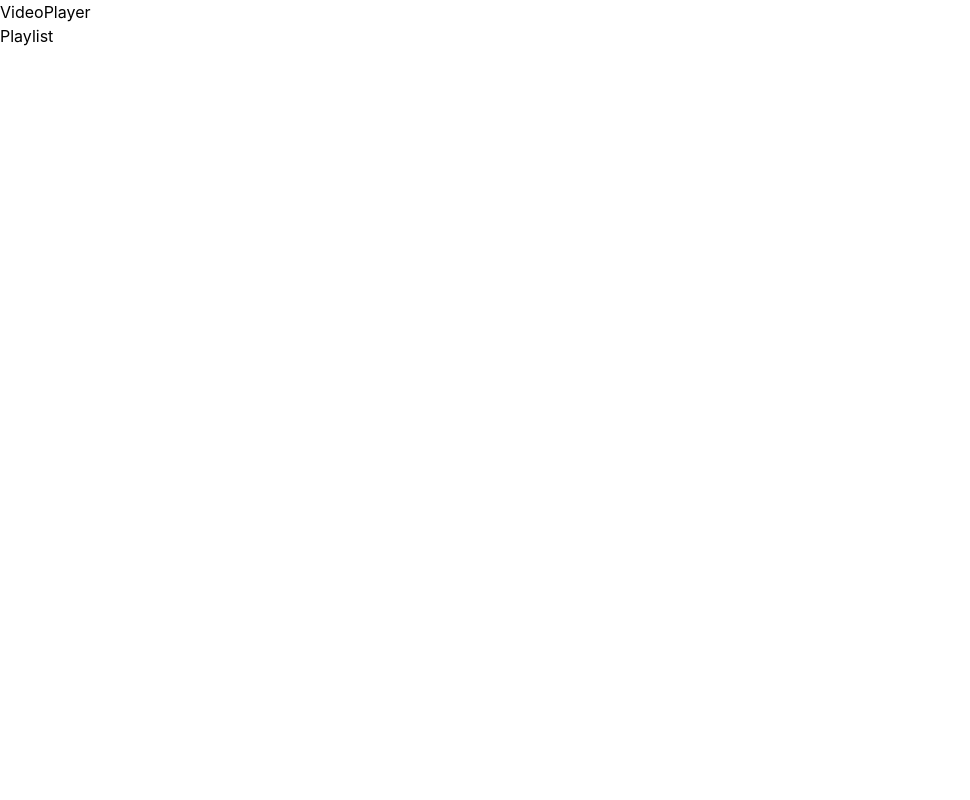
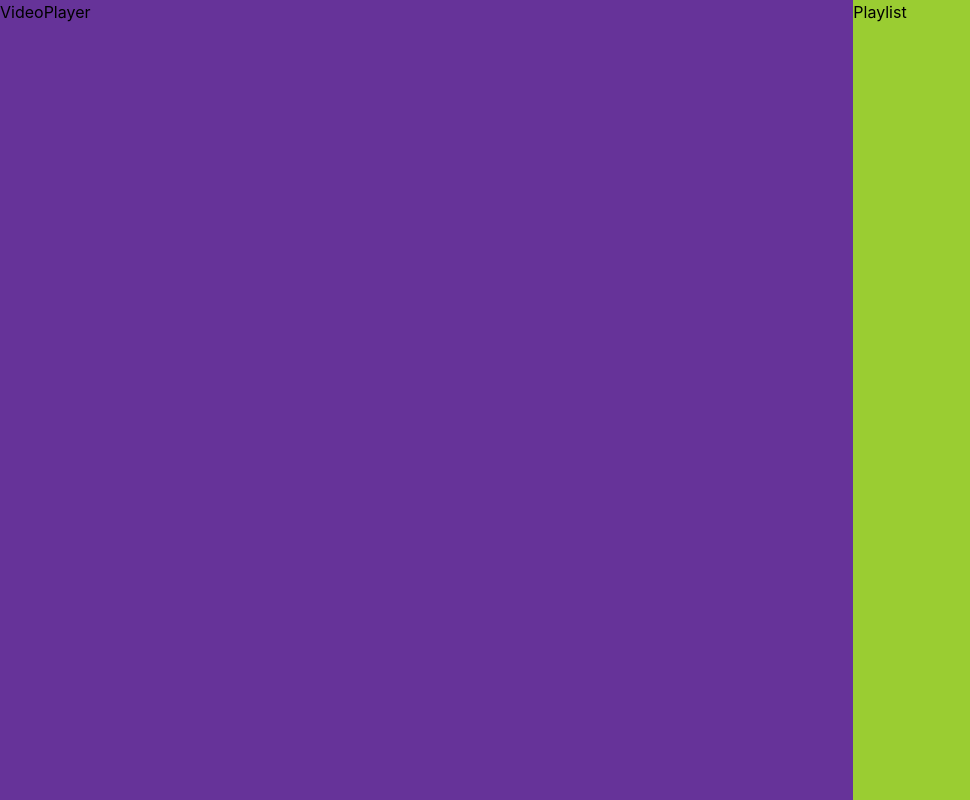
Before and after one commit to AbhinavGS/custom-video-player, a React (Vite) app: page / in a window 1280 px wide. Shown: the whole page, without its empty margins (0-970 px from the left). Built offline with nearby package versions, Linux system fonts and the light colour scheme.

Commit message:
fix screen layout

```diff
--- a/src/App.jsx
+++ b/src/App.jsx
@@ -4,10 +4,10 @@ import VideoPlayer from "./components/VideoPlayer/VideoPlayer";
 
 function App() {
   return (
-    <>
+    <div className="container">
       <VideoPlayer />
       <Playlist />
-    </>
+    </div>
   );
 }
 
--- a/src/App.scss
+++ b/src/App.scss
@@ -0,0 +1,11 @@
+.container {
+  display: flex;
+  height: 100vh;
+  width: 100%;
+}
+
+@media screen and (max-width: 768px) {
+  .container {
+    flex-direction: column;
+  }
+}
--- a/src/components/Playlist/Playlist.jsx
+++ b/src/components/Playlist/Playlist.jsx
@@ -1,7 +1,7 @@
 import "./Playlist.scss";
 
 const Playlist = () => {
-  return <div>Playlist</div>;
+  return <div className="playlist">Playlist</div>;
 };
 
 export default Playlist;
--- a/src/components/Playlist/Playlist.scss
+++ b/src/components/Playlist/Playlist.scss
@@ -0,0 +1,4 @@
+.playlist {
+  background-color: yellowgreen;
+  flex: 2;
+}
--- a/src/components/VideoPlayer/VideoPlayer.jsx
+++ b/src/components/VideoPlayer/VideoPlayer.jsx
@@ -1,7 +1,7 @@
 import "./VideoPlayer.scss";
 
 const VideoPlayer = () => {
-  return <div>VideoPlayer</div>;
+  return <div className="video-player">VideoPlayer</div>;
 };
 
 export default VideoPlayer;
--- a/src/components/VideoPlayer/VideoPlayer.scss
+++ b/src/components/VideoPlayer/VideoPlayer.scss
@@ -0,0 +1,4 @@
+.video-player {
+  background-color: rebeccapurple;
+  flex: 4;
+}
```
